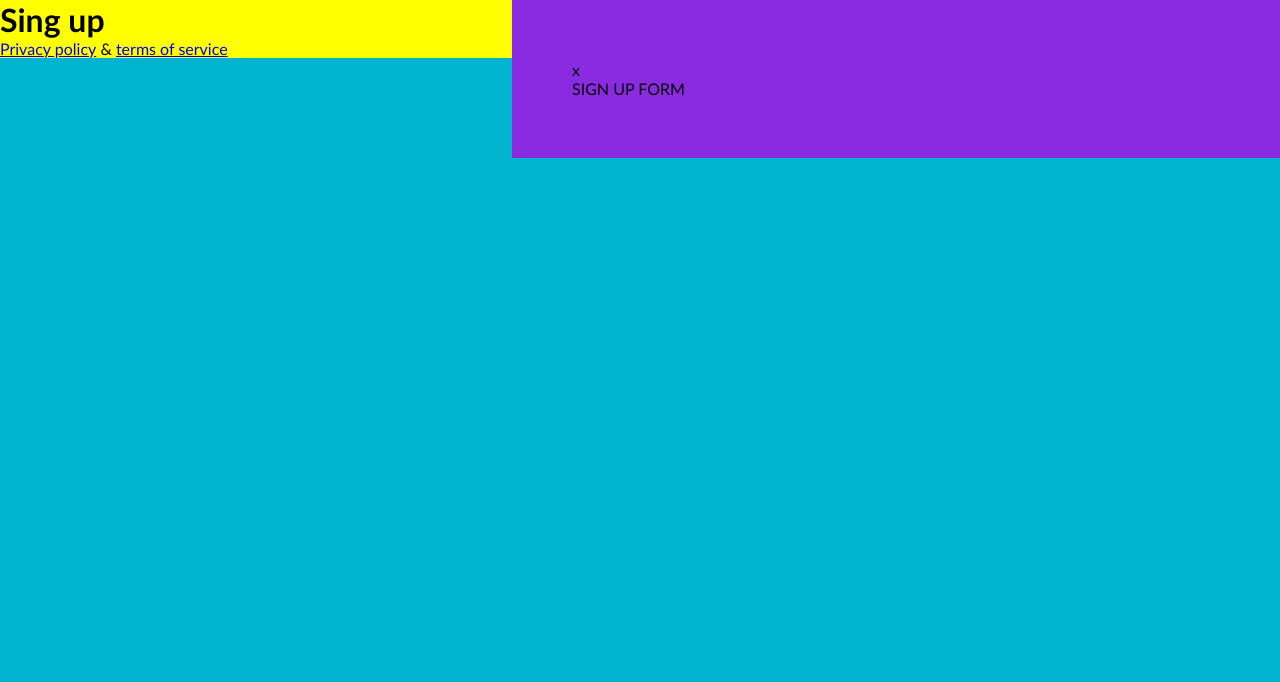
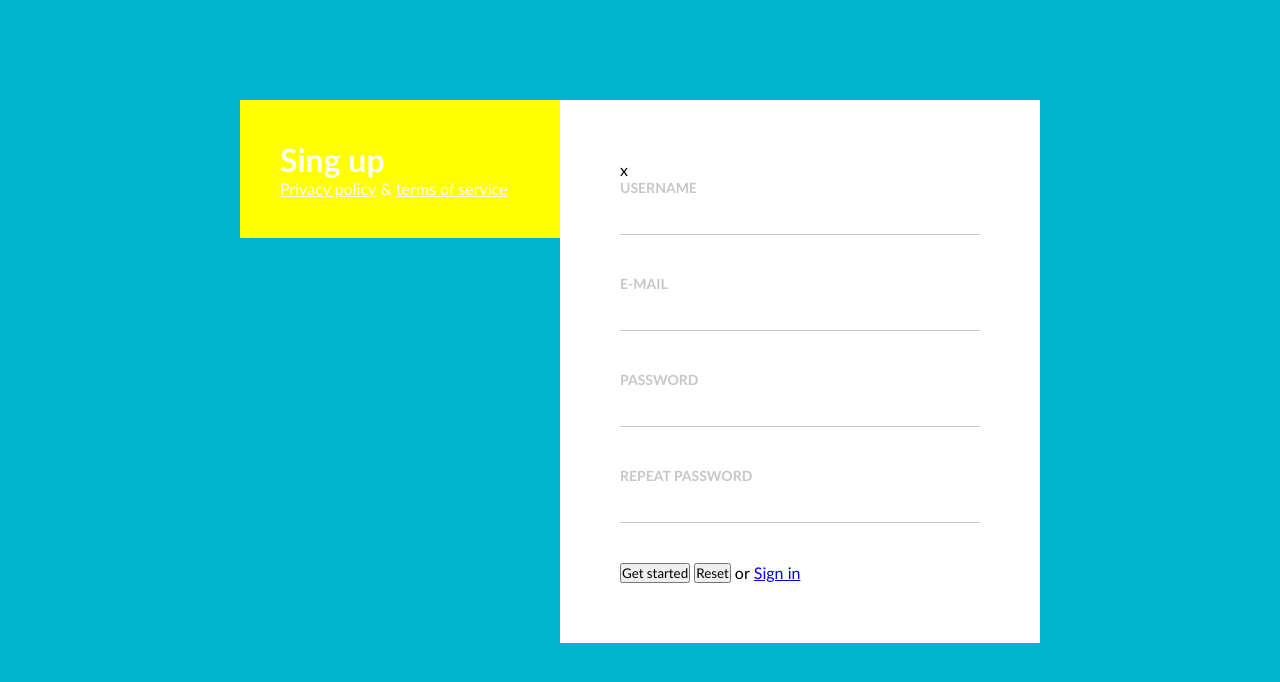
Before and after one commit to donkup/6-sign-up, a plain HTML site: page index.html in a window 1280 px wide. Drawn offline with Linux system fonts and the light colour scheme.

Commit message:
form structure

```diff
--- a/CSS/main.css
+++ b/CSS/main.css
@@ -22,16 +22,20 @@ body {
   display: inline-block;
   width: 40%;
   float: left;
+  padding: 40px;
   background-color: yellow;
+  color: #fff;
 }
 
 .main-title {
 }
 
 .bottom-links {
+
 }
 
 .bottom-links > a {
+  color: #fff;
 }
 
 .bottom-links > span {
@@ -42,11 +46,43 @@ body {
   width: 60%;
   padding: 60px;
   float: left;
-  background-color: blueviolet;
+  background-color: #fff;
+
+
 }
 
 .close {
 }
 
 .form {
+  display: inline-block;
+  width: 100%;
+
 }
+.form-row {
+  display: inline-block;
+  width: 100%;
+
+
+}
+.form-row + .form-row {
+  margin-top: 40px;
+}
+label {
+  display: inline-block;
+  width: 100%;
+  text-transform: uppercase;
+  font-weight: bold;
+  font-size: 14px;
+  color: #C7C7C7;
+
+}
+
+input {
+  display: inline-block;
+  width: 100%;
+  font-size: 30px;
+  border: none;
+  border-bottom: 1px solid #C7C7C7;
+
+}
--- a/index.html
+++ b/index.html
@@ -7,12 +7,13 @@
     <title>Sign up</title>
     <link rel="stylesheet" href="./CSS/main.css">
 </head>
+
 <body>
-   <main class="conteiner">
-       <div class="left-column">
-           <h1 class="main-title">Sing up</h1>
-           <footer class="bottom-links">
-               <a href="#">Privacy policy</a>
+   <main class="container">
+       <div class = "left-column">
+           <h1 class = "main-title">Sing up</h1>
+           <footer class = "bottom-links">
+               <a href = "#">Privacy policy</a>
                <span>&</span>
                <a href="#">terms of service</a>
            </footer>
@@ -20,7 +21,28 @@
        <div class="right-column">
            <div class="close">x</div>
            <form class="form">
-               SIGN UP FORM
+               <div class="form-row">
+                   <label for="">Username</label>
+                   <input type="text">
+                </div>
+               <div class="form-row">
+                   <label for="">E-mail</label>
+                   <input type="email">
+                </div>
+               <div class="form-row">
+                   <label for="">Password</label>
+                   <input type="password">
+                </div>
+               <div class="form-row">
+                   <label for="">Repeat password</label>
+                   <input type="password">
+                </div>
+               <div class="form-row">
+                   <button type="submit">Get started</button>
+                   <button type="reset">Reset</button>
+                   <span>or</span>
+                   <a href="#">Sign in</a>
+                </div>
            </form>
        </div>
    </main>
```
